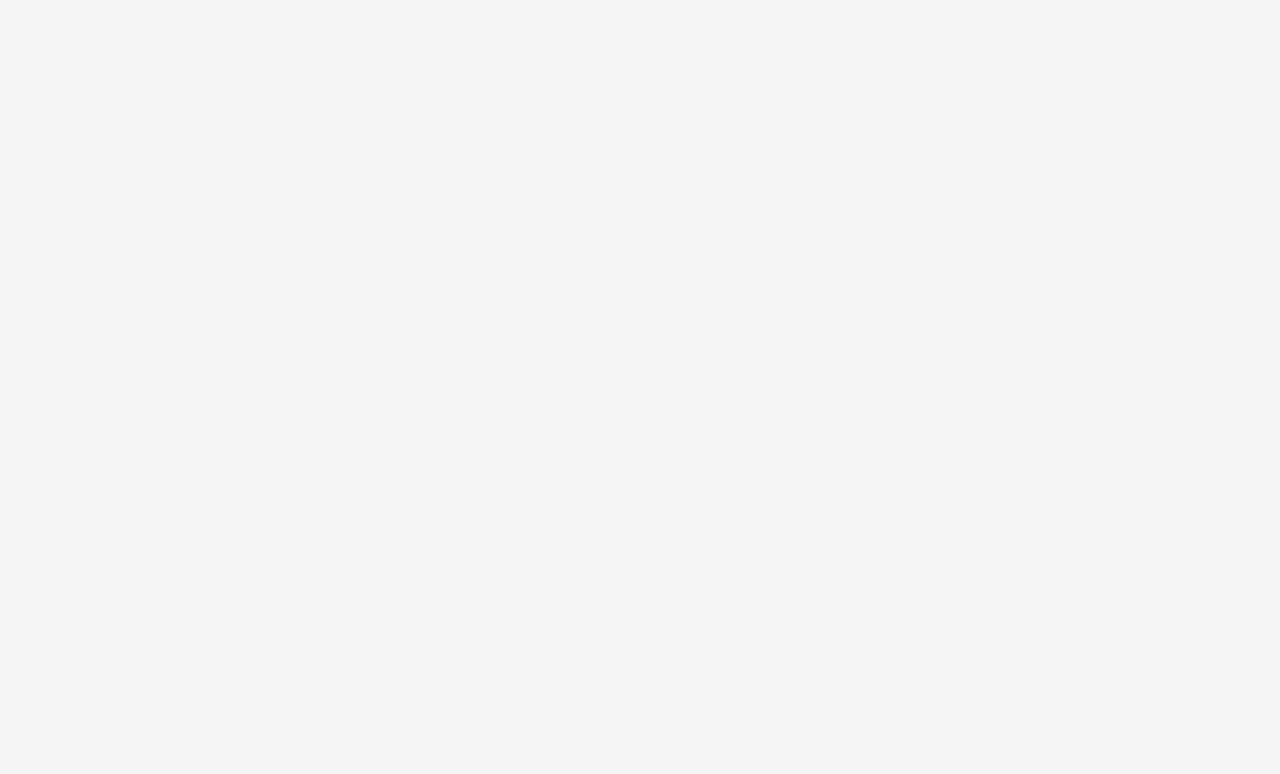
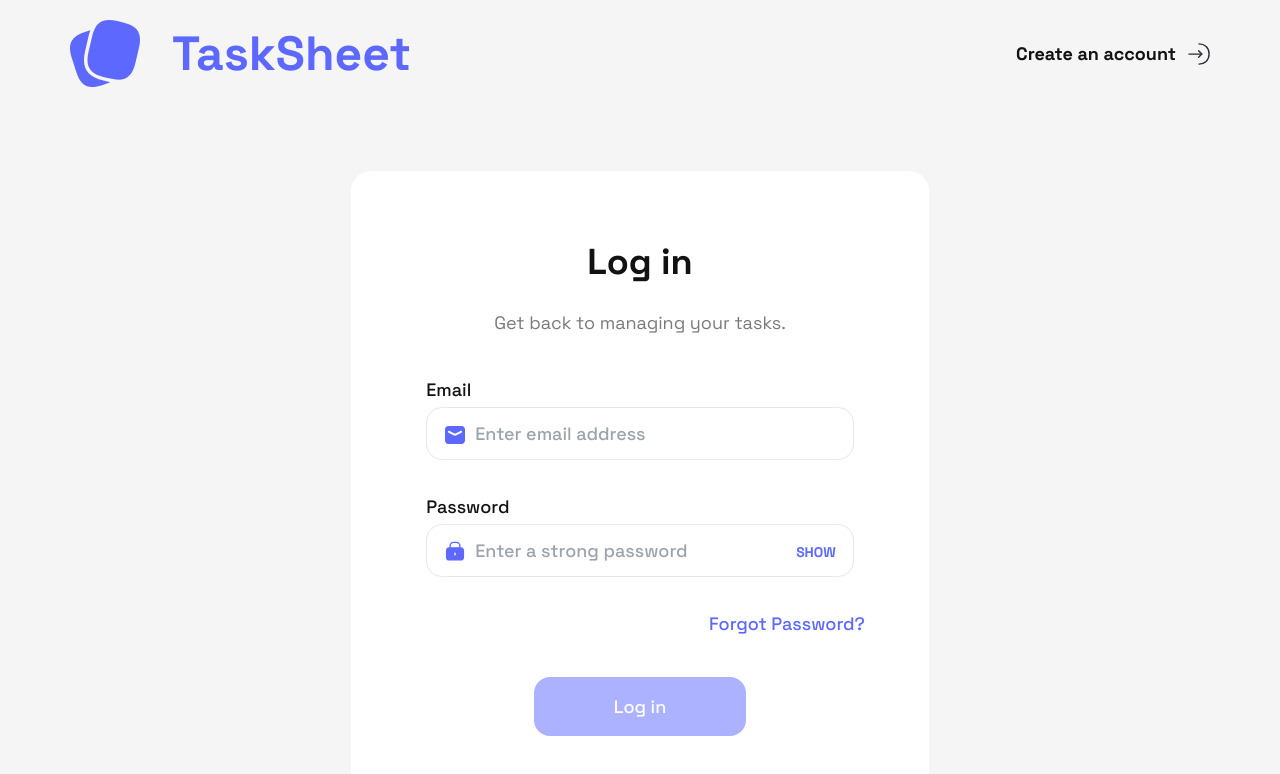
Before and after one commit to gyenabubakar/tasksheet-app, a Next.js app: page /login in a window 1280 px wide. Shown: the top 774 px of the page. Built offline with nearby package versions, Linux system fonts and the light colour scheme.

Commit message:
developed /login

```diff
--- a/components/layouts/AuthLayout.tsx
+++ b/components/layouts/AuthLayout.tsx
@@ -9,14 +9,14 @@ import iconLogin from '~/assets/icons/login.svg';
 
 const AuthLayout: React.FC = ({ children }) => {
   const router = useRouter();
-  const linkText = (() => {
+  const link = (() => {
     switch (router.route) {
       case '/signup':
-        return 'Log in instead';
+        return { text: 'Log in instead', route: '/login' };
       case '/login':
-        return 'Create an account';
+        return { text: 'Create an account', route: '/signup' };
       default:
-        return 'Log in';
+        return { text: 'Log in', route: '/login' };
     }
   })();
 
@@ -36,9 +36,9 @@ const AuthLayout: React.FC = ({ children }) => {
           </Link>
 
           <div className="links mt-8 md:mt-0">
-            <Link href="/login">
+            <Link href={link.route}>
               <a className="flex items-center font-bold">
-                <span className="mr-3">{linkText}</span>
+                <span className="mr-3">{link.text}</span>
                 <Image
                   src={iconLogin}
                   alt="Login icon"
--- a/pages/login.tsx
+++ b/pages/login.tsx
@@ -1,9 +1,64 @@
-import React, { useState } from 'react';
+import React, { ChangeEvent, FormEvent, useState } from 'react';
 import Head from 'next/head';
+import Image from 'next/image';
+import validator from 'validator';
 
-const Login: React.FC = () => {
+import useFormValidation, {
+  FormValidationErrors,
+} from '~/hooks/useFormValidation';
+import { LoginInfo } from '~/_serverless/lib/types';
+import Container from '~/components/common/Container';
+import Input from '~/components/common/Input';
+import iconEmail from '~/assets/icons/email.svg';
+import iconLock from '~/assets/icons/lock.svg';
+import Link from 'next/link';
+import { PageWithLayout } from '~/assets/ts/types';
+
+interface FormErrors extends FormValidationErrors {
+  email: string | null;
+  password: string | null;
+}
+
+const LoginPage: PageWithLayout = () => {
   const [email, setEmail] = useState('');
   const [password, setPassword] = useState('');
+
+  const [passwordIsMasked, setPasswordIsMasked] = useState(true);
+  const [submitting, setSubmitting] = useState(false);
+
+  const emailIsValid = !email ? null : validator.isEmail(email);
+  const passwordIsValid = password ? password.length > 5 : null;
+  const formIsValid = !!emailIsValid && !!passwordIsValid;
+
+  const { errors } = useFormValidation<FormErrors>(
+    {
+      email: null,
+      password: null,
+    },
+    [emailIsValid, passwordIsValid],
+    [
+      'Enter a valid email address.',
+      'Password must be at least 6 characters long.',
+    ],
+  );
+
+  function handleLogin(e: FormEvent<HTMLFormElement>) {
+    e.preventDefault();
+
+    if (formIsValid && !submitting) {
+      const form: LoginInfo = {
+        email,
+        password,
+      };
+
+      setSubmitting(true);
+      setTimeout(() => {
+        // eslint-disable-next-line no-console
+        console.log(form);
+        setSubmitting(false);
+      }, 3000);
+    }
+  }
 
   return (
     <>
@@ -11,8 +66,130 @@ const Login: React.FC = () => {
         <title>Log in | TaskSheet</title>
       </Head>
 
-      <main />
+      <main>
+        <Container>
+          <form
+            onSubmit={handleLogin}
+            autoComplete="off"
+            className="signup-form width-max-content mx-auto bg-white pt-10 pb-16 md:p-16 mb-20 rounded-large"
+          >
+            <div className="form-head mb-10">
+              <h1 className="text-[36px] font-bold text-center">Log in</h1>
+              <p className="text-darkgray text-center mt-5">
+                Get back to managing your tasks.
+              </p>
+            </div>
+
+            <div className="form-body">
+              <Input
+                id="email"
+                type="email"
+                value={email}
+                label="Email"
+                wrapperClass="mb-1.5"
+                error={errors.email}
+                icon={{
+                  position: 'left',
+                  elements: [
+                    <div className="absolute bottom-[0.55rem] left-[1.125rem]">
+                      <Image
+                        src={iconEmail}
+                        width="22px"
+                        height="18px"
+                        alt="User icon"
+                      />
+                    </div>,
+                  ],
+                }}
+                placeholder="Enter email address"
+                onChange={(e: ChangeEvent<HTMLInputElement>) => {
+                  setEmail(e.target.value);
+                }}
+              />
+              <Input
+                id="password"
+                type={passwordIsMasked ? 'password' : 'text'}
+                value={password}
+                label="Password"
+                wrapperClass="mb-1.5"
+                error={errors.password}
+                icon={{
+                  position: 'both',
+                  elements: [
+                    <div className=" absolute bottom-[0.55rem] left-[1.125rem]">
+                      <Image
+                        src={iconLock}
+                        width="22px"
+                        height="20px"
+                        alt="User icon"
+                      />
+                    </div>,
+
+                    <button
+                      type="button"
+                      className="text-sm uppercase font-bold text-main inline-block absolute bottom-[0.95rem] right-[1.125rem] "
+                      onClick={() => setPasswordIsMasked((state) => !state)}
+                    >
+                      {passwordIsMasked ? 'Show' : 'Hide'}
+                    </button>,
+                  ],
+                }}
+                placeholder="Enter a strong password"
+                onChange={(e: ChangeEvent<HTMLInputElement>) => {
+                  setPassword(e.target.value);
+                }}
+              />
+
+              <div className="text-right">
+                <Link href="/reset-password">
+                  <a className="text-main font-medium hover:text-dark-main">
+                    Forgot Password?
+                  </a>
+                </Link>
+              </div>
+
+              <div className="text-center mt-10">
+                <button
+                  type="submit"
+                  disabled={!formIsValid}
+                  className={`bg-main text-white font-medium px-20 py-4 mx-auto rounded-small flex items-center disabled:opacity-50 disabled:cursor-not-allowed ${
+                    submitting || !formIsValid ? '' : 'hover:bg-darkmain'
+                  }`}
+                >
+                  {submitting && (
+                    <svg
+                      className="animate-spin -ml-1 mr-3 h-5 w-5 text-white"
+                      xmlns="http://www.w3.org/2000/svg"
+                      fill="none"
+                      viewBox="0 0 24 24"
+                    >
+                      <circle
+                        className="opacity-25"
+                        cx="12"
+                        cy="12"
+                        r="10"
+                        stroke="currentColor"
+                        strokeWidth="4"
+                      />
+                      <path
+                        className="opacity-75"
+                        fill="currentColor"
+                        d="M4 12a8 8 0 018-8V0C5.373 0 0 5.373 0 12h4zm2 5.291A7.962 7.962 0 014 12H0c0 3.042 1.135 5.824 3 7.938l3-2.647z"
+                      />
+                    </svg>
+                  )}
+
+                  {submitting ? 'Hang on...' : 'Log in'}
+                </button>
+              </div>
+            </div>
+          </form>
+        </Container>
+      </main>
     </>
   );
 };
-export default Login;
+
+LoginPage.layout = 'auth';
+
+export default LoginPage;
```
Also changed, not shown: hooks/useFormValidation.ts (+0 -22 lines).
